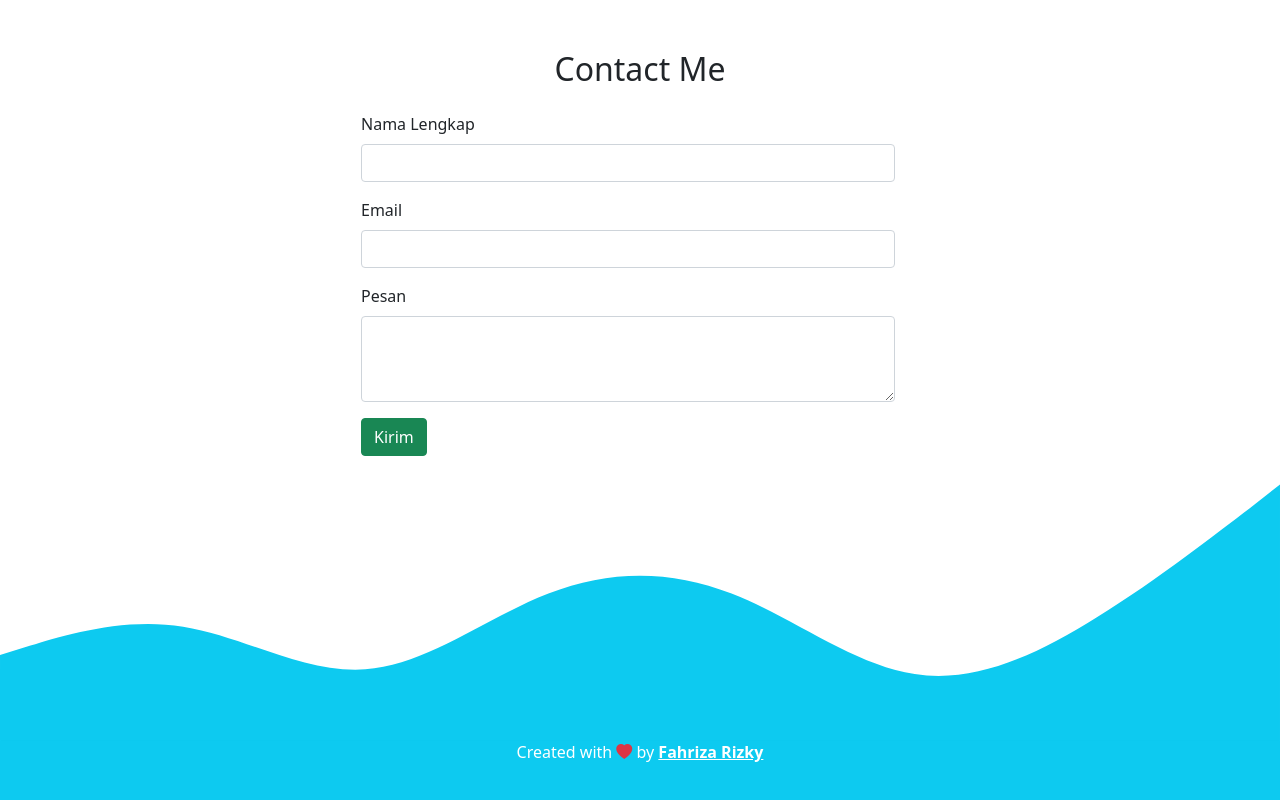
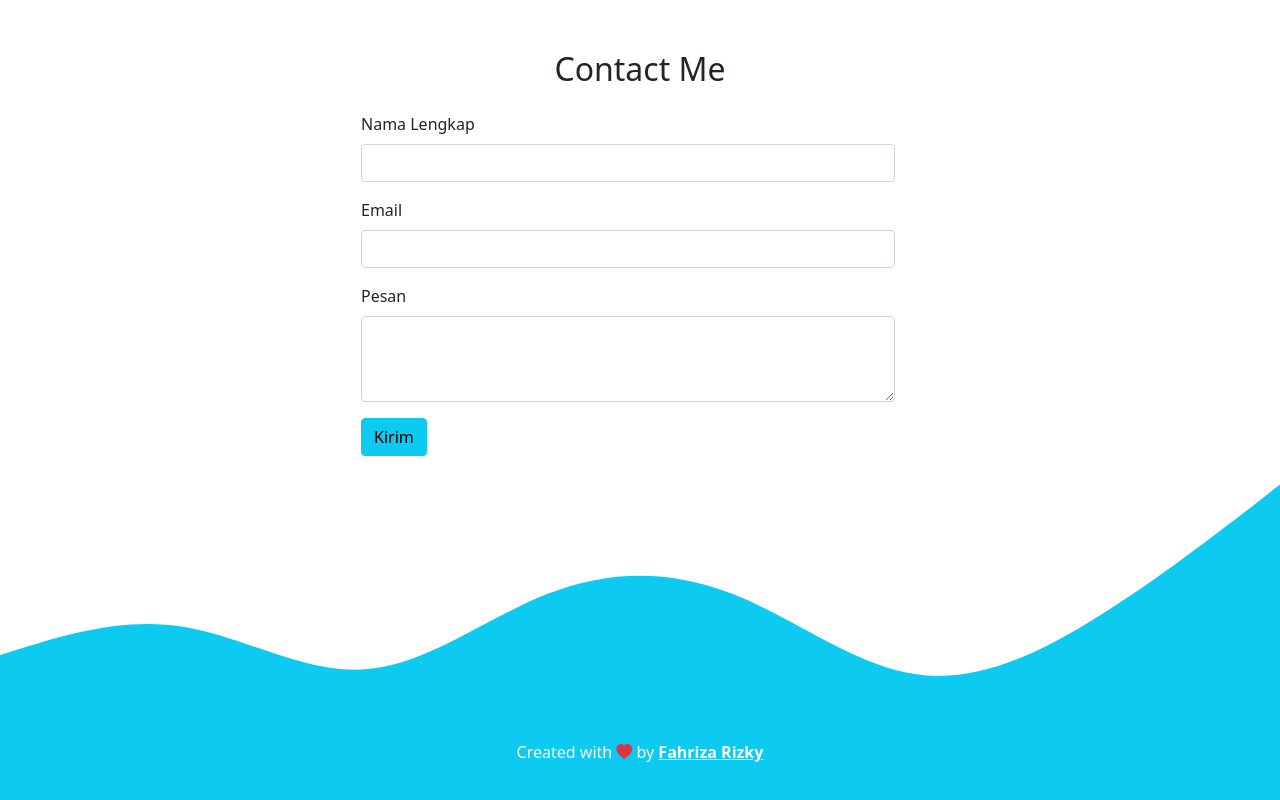
Before and after one commit to Fahrizarizky/Fahrizarizky.github.io, a plain HTML site: page index.html in a window 1280 px wide. Shown: the part 2745-3545 px from the top of the page. Drawn offline with nearby package versions, Linux system fonts and the light colour scheme.

Commit message:
mengubah warna tombol kembali

```diff
--- a/index.html
+++ b/index.html
@@ -189,7 +189,7 @@
                                 <label for="pesan" class="form-label">Pesan</label>
                                 <textarea class="form-control" id="pesan" rows="3"></textarea>
                             </div>
-                            <button type="submit" class="btn btn-success">Kirim</button>
+                            <button type="submit" class="btn btn-info">Kirim</button>
                         </form>
                 </div>
             </div>
```
